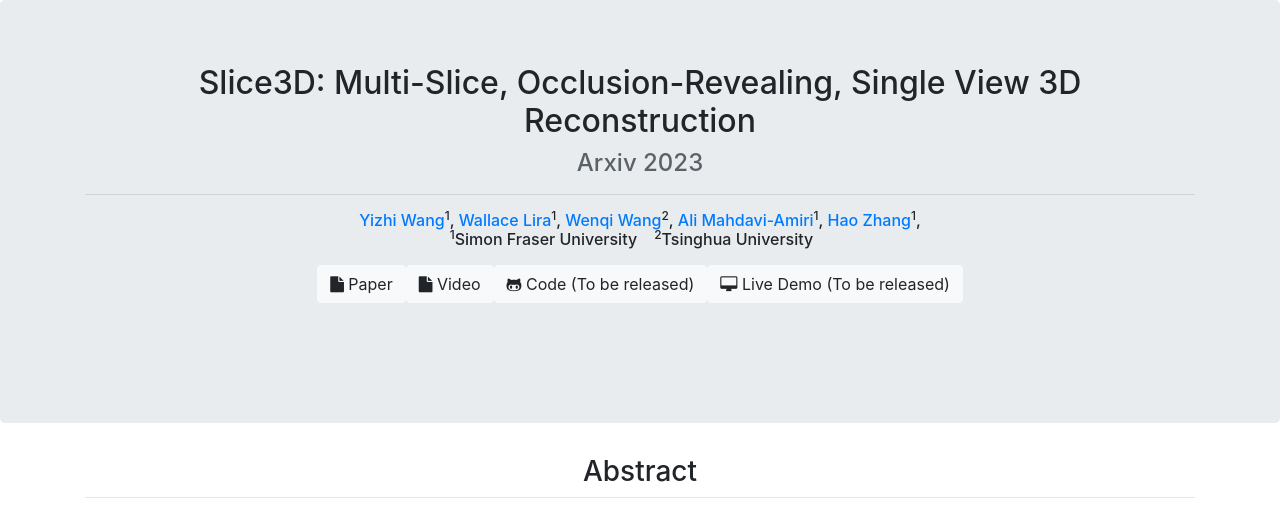
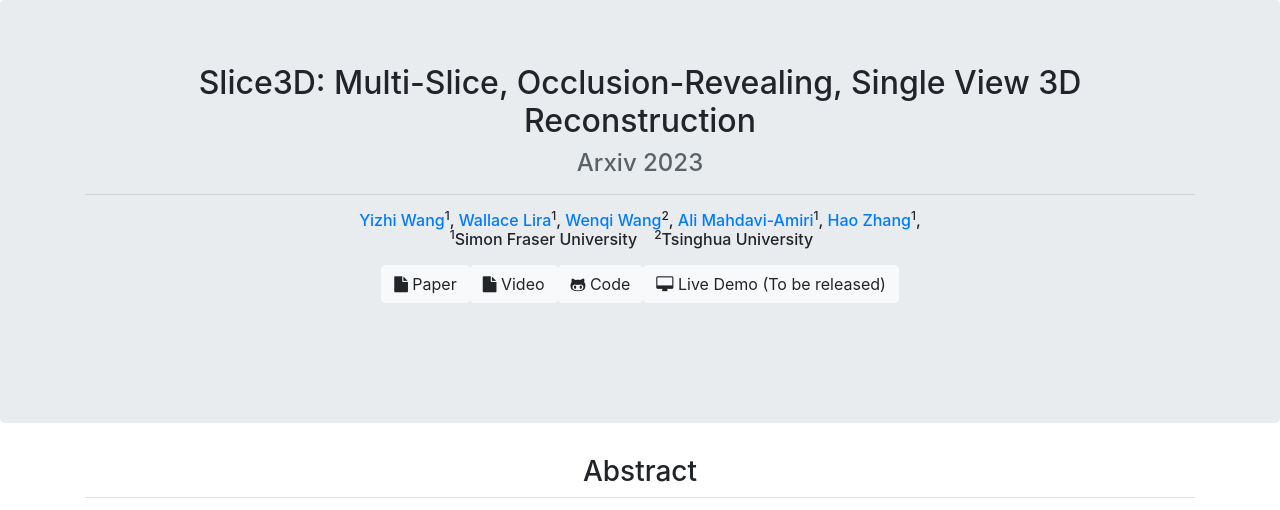
Before and after one commit to yizhiwang96/Slice3D, a plain HTML site: page index.html in a window 1280 px wide. Shown: the top 510 px of the page. Drawn offline with nearby package versions, Linux system fonts and the light colour scheme.

Commit message:
Update index.html

```diff
--- a/index.html
+++ b/index.html
@@ -46,8 +46,8 @@
                     <i class="fa fa-file"></i> Video</a> </p>
               </div>
               <div class="column">
-                  <p class="mb-5"><a class="btn btn-large btn-light" href="" role="button"  target="_blank">
-                    <i class="fa fa-github-alt"></i> Code (To be released) </a> </p>
+                  <p class="mb-5"><a class="btn btn-large btn-light" href="https://github.com/yizhiwang96/Slice3D" role="button"  target="_blank">
+                    <i class="fa fa-github-alt"></i> Code</a> </p>
               </div>
               <div class="column">
                   <p class="mb-5"><a class="btn btn-large btn-light" href="" role="button"  target="_blank">
```
